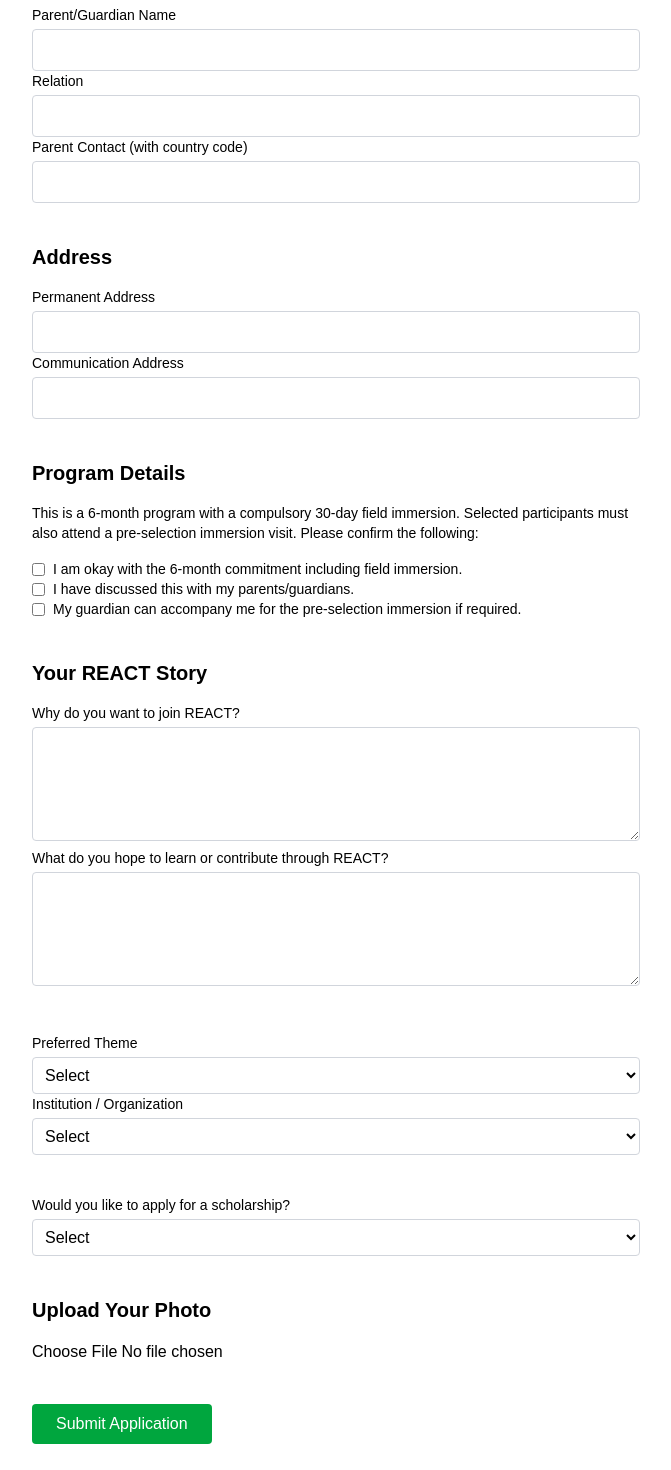
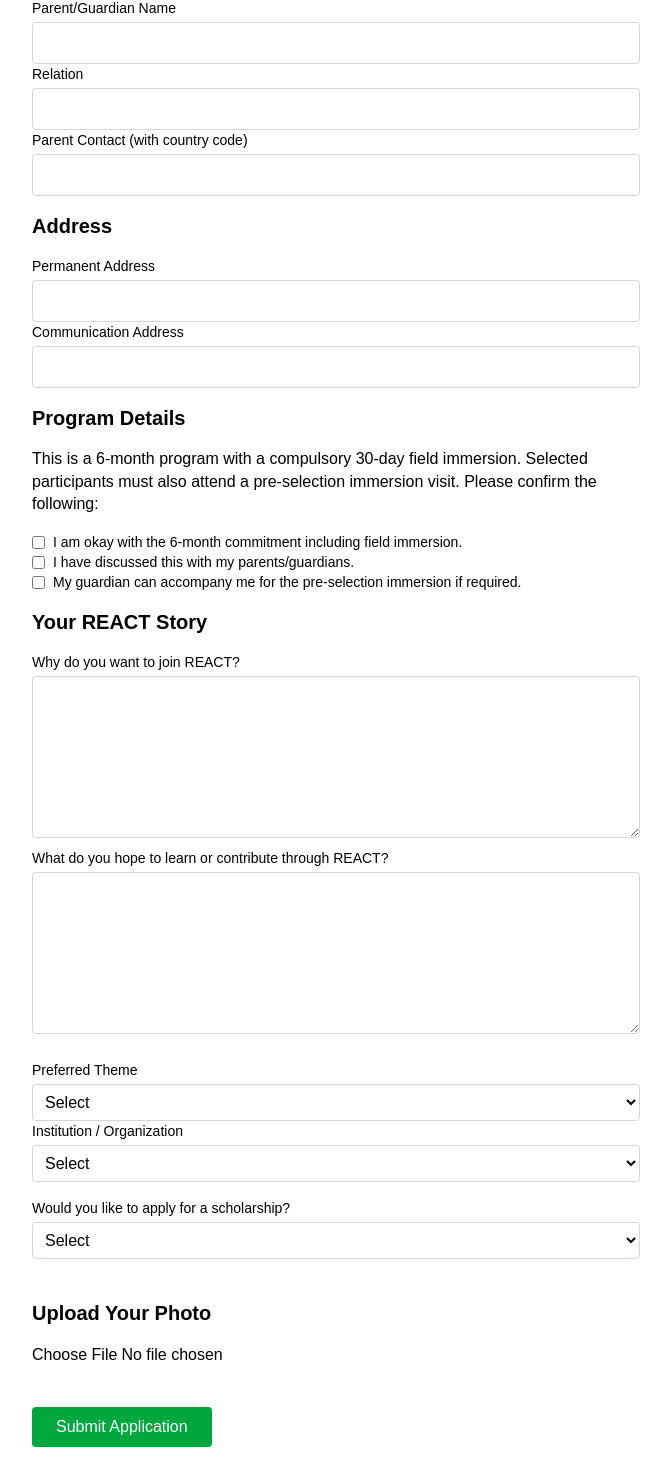
Before and after one commit to REACT-Kumaraguru/REACT, a Next.js app: page /apply in a window 1280 px wide. Shown: the part 927-2397 px from the top of the page, without its empty margins (304-975 px from the left). Built offline with nearby package versions, Linux system fonts and the light colour scheme.

Commit message:
Updated codes

```diff
--- a/app/apply/page.tsx
+++ b/app/apply/page.tsx
@@ -144,8 +144,8 @@ function ApplyForm() {
 
 
   return (
-    <main className="min-h-screen bg-white p-8 max-w-2xl mx-auto relative">
-      <h1 className="text-3xl font-bold mb-6 text-center">
+    <main style={{color: "black", marginBottom: "1rem" }} className="min-h-screen bg-white p-8 max-w-2xl mx-auto relative">
+      <h1 style={{ fontSize: "24px", color: "black", marginBottom: "1rem" }} className="text-3xl font-bold mb-6 text-center">
         {type === "student"
           ? "Welcome, Future Student Fellow!"
           : type === "professional"
@@ -156,8 +156,8 @@ function ApplyForm() {
       <form onSubmit={handleSubmit} className="space-y-10 mt-6">
         {/* Personal Info */}
         <section>
-          <h2 className="text-xl font-semibold mb-4">Personal Information</h2>
-          <div className="space-y-4">
+          <h2 style={{ fontSize: "20px", color: "black", marginBottom: "1rem" }} className="text-xl font-semibold mb-4">Personal Information</h2>
+          <div style={{ fontSize: "16px", color: "black", marginBottom: "1rem" }} className="space-y-4">
             <Input label="Full Name" name="fullName" value={form.fullName} onChange={handleChange} required />
             <Input type="date" label="Date of Birth" name="dob" value={form.dob} onChange={handleChange} required />
             <Input label="Age" name="age" value={form.age} onChange={handleChange} required />
@@ -184,8 +184,8 @@ function ApplyForm() {
 
         {/* Parent Info (Students Only) */}
         {isStudent && (
-          <section>
-            <h2 className="text-xl font-semibold mb-4">Parent/Guardian Details</h2>
+          <section style={{ fontSize: "16px", color: "black", marginBottom: "1rem" }}>
+            <h2 style={{ fontSize: "20px", color: "black", marginBottom: "1rem" }} className="text-xl font-semibold mb-4">Parent/Guardian Details</h2>
             <Input label="Parent/Guardian Name" name="parentName" value={form.parentName} onChange={handleChange} />
             <Input label="Relation" name="parentRelation" value={form.parentRelation} onChange={handleChange} />
             <Input label="Parent Contact (with country code)" name="parentContact" value={form.parentContact} onChange={handleChange} />
@@ -193,16 +193,16 @@ function ApplyForm() {
         )}
 
         {/* Address */}
-        <section>
-          <h2 className="text-xl font-semibold mb-4">Address</h2>
+        <section style={{ fontSize: "16px", color: "black", marginBottom: "1rem" }}>
+          <h2 style={{ fontSize: "20px", color: "black", marginBottom: "1rem" }} className="text-xl font-semibold mb-4">Address</h2>
           <Input label="Permanent Address" name="permanentAddress" value={form.permanentAddress} onChange={handleChange} />
           <Input label="Communication Address" name="communicationAddress" value={form.communicationAddress} onChange={handleChange} />
         </section>
 
         {/* Program Details */}
-        <section>
-          <h2 className="text-xl font-semibold mb-4">Program Details</h2>
-          <p className="text-sm text-gray-700 mb-4">
+        <section style={{ fontSize: "16px", color: "black", marginBottom: "1rem" }}>
+          <h2 style={{ fontSize: "20px", color: "black", marginBottom: "1rem" }} className="text-xl font-semibold mb-4">Program Details</h2>
+          <p style={{ fontSize: "16px", color: "black", marginBottom: "1rem" }} className="text-sm text-gray-700 mb-4">
             This is a 6-month program with a compulsory 30-day field immersion.
             Selected participants must also attend a pre-selection immersion visit. Please confirm the following:
           </p>
@@ -212,14 +212,14 @@ function ApplyForm() {
         </section>
 
         {/* Motivation */}
-        <section>
+        <section style={{ fontSize: "24px", color: "black", marginBottom: "1rem" }}>
           <h2 className="text-xl font-semibold mb-4">Your REACT Story</h2>
           <Textarea label="Why do you want to join REACT?" name="reason" value={form.reason} onChange={handleChange} />
           <Textarea label="What do you hope to learn or contribute through REACT?" name="contribution" value={form.contribution} onChange={handleChange} />
         </section>
 
         {/* Theme & Institution */}
-        <section>
+        <section style={{ fontSize: "16px", color: "black", marginBottom: "1rem" }}>
           <Select
             label="Preferred Theme"
             name="theme"
@@ -292,7 +292,7 @@ function ApplyForm() {
 
         {/* Headshot Upload */}
         <section>
-          <h2 className="text-xl font-semibold mb-4">Upload Your Photo</h2>
+          <h2 style={{ fontSize: "20px", color: "black", marginBottom: "1rem" }} className="text-xl font-semibold mb-4">Upload Your Photo</h2>
           <input type="file" accept="image/*" onChange={handleImageUpload} className="block mb-2" />
           {preview && (
             <img src={preview} alt="Preview" className="w-32 h-32 object-cover rounded-full shadow" />
--- a/app/select-user/page.tsx
+++ b/app/select-user/page.tsx
@@ -11,7 +11,7 @@ export default function SelectUserPage() {
 
   return (
     <main className="min-h-screen bg-white flex flex-col items-center justify-center p-10">
-      <h1 className="text-3xl font-bold mb-8 text-center">Apply as a...</h1>
+      <h1 style={{ fontSize: "24px", color: "black", marginBottom: "1rem" }}  className="text-3xl font-bold mb-8 text-center">Apply as a...</h1>
       <div className="flex flex-col sm:flex-row gap-10">
         {/* Student Card */}
         <motion.div
@@ -19,8 +19,8 @@ export default function SelectUserPage() {
           className="bg-green-100 p-10 rounded-xl shadow-md text-center cursor-pointer hover:bg-green-200 transition"
           onClick={() => handleSelect("student")}
         >
-          <h2 className="text-2xl font-semibold mb-2">Student</h2>
-          <p className="text-gray-600 max-w-xs">If you're currently pursuing education or recently graduated.</p>
+          <h2 style={{ fontSize: "24px", color: "black", marginBottom: "1rem" }} className="text-2xl font-semibold mb-2">Student</h2>
+          <p style={{ fontSize: "16px", color: "black", marginBottom: "1rem" }}className="text-gray-600 max-w-xs">If you're currently pursuing education or recently graduated.</p>
         </motion.div>
 
         {/* Professional Card */}
@@ -29,8 +29,8 @@ export default function SelectUserPage() {
           className="bg-blue-100 p-10 rounded-xl shadow-md text-center cursor-pointer hover:bg-blue-200 transition"
           onClick={() => handleSelect("professional")}
         >
-          <h2 className="text-2xl font-semibold mb-2">Professional</h2>
-          <p className="text-gray-600 max-w-xs">If you're already working or have experience in any field.</p>
+          <h2 style={{ fontSize: "24px", color: "black", marginBottom: "1rem" }} className="text-2xl font-semibold mb-2">Professional</h2>
+          <p style={{ fontSize: "16px", color: "black", marginBottom: "1rem" }} className="text-gray-600 max-w-xs">If you're already working or have experience in any field.</p>
         </motion.div>
       </div>
 
```
